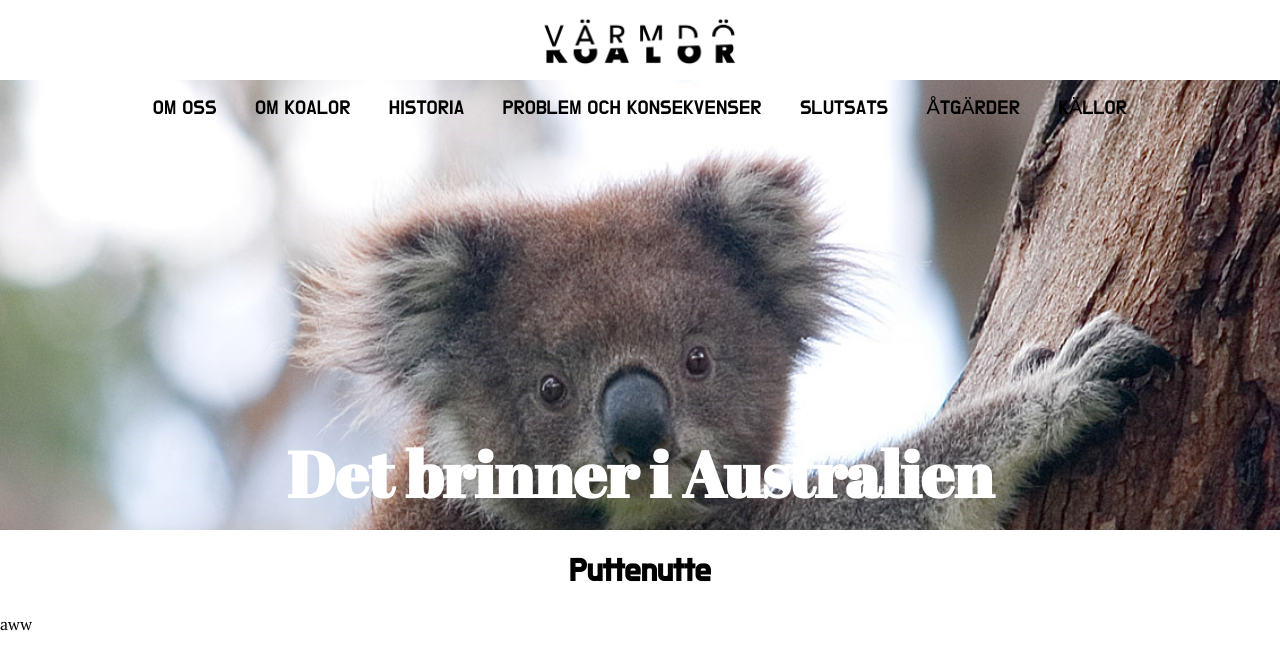
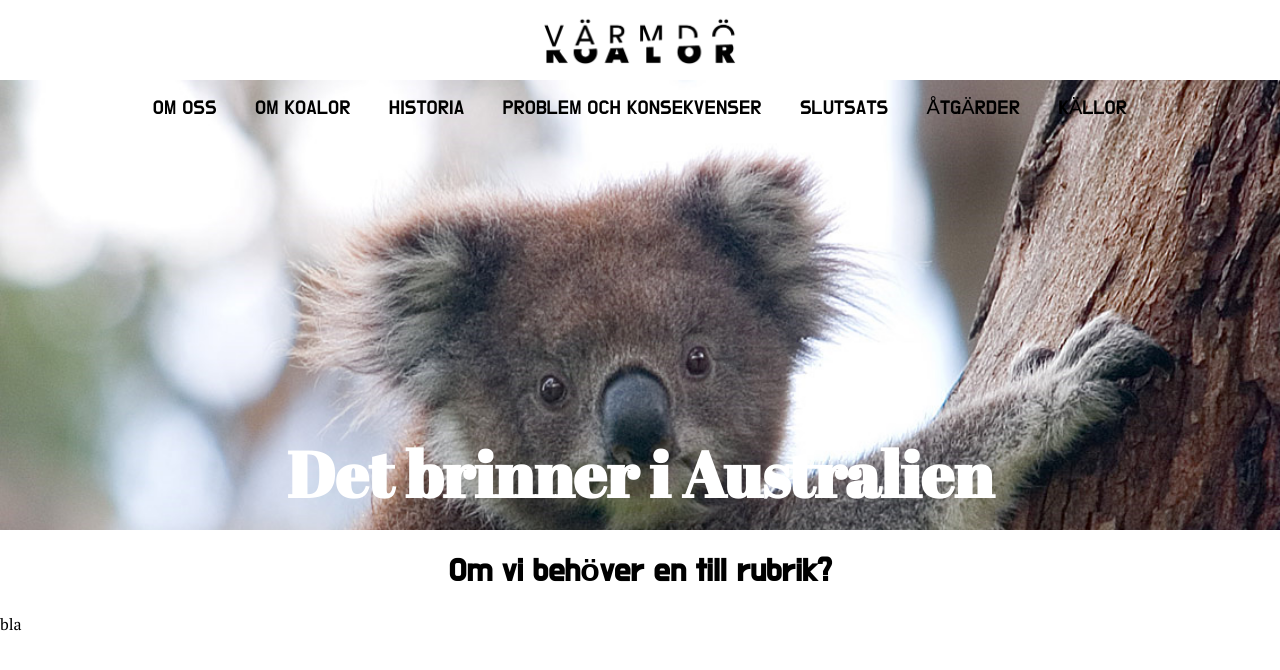
Before and after one commit to limbero/stackars-koalorna, a Jekyll site: the page built from _koalor/hejigen.md, in a window 1280 px wide. Shown: the top 670 px of the page. Built offline with Jekyll 4.4.1, drawn with Linux system fonts in a browser that asks for light colours; comment, search, counter and statistics services are not loaded.

Commit message:
Update hejigen.md

```diff
--- a/_koalor/hejigen.md
+++ b/_koalor/hejigen.md
@@ -1,6 +1,6 @@
 ---
 layout: default
 ---
-# Puttenutte
+# Om vi behöver en till rubrik?
 
-aww
+bla
```
